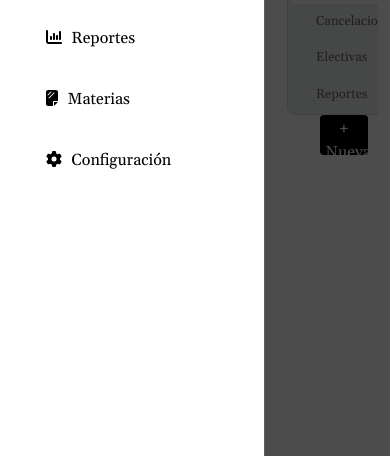
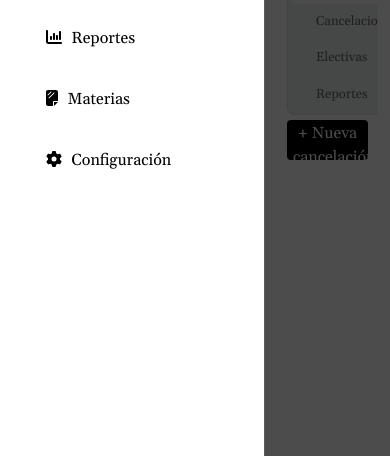
Before and after one commit to alexanderr4/Front_SisGestion, a React app: page /admin/home in a window 390 px wide. Shown: the part 388-844 px from the top of the page. Built offline with nearby package versions, Linux system fonts and the light colour scheme; sample sign-in values are in the browser's storage.

Commit message:
Arreglos css 2

```diff
--- a/src/components/home/ControlPanel.css
+++ b/src/components/home/ControlPanel.css
@@ -81,7 +81,7 @@ height: auto;
     justify-content: flex-end;
     align-items: center;
     padding-right: 0px;
-
+    padding-left: 0px;
 }
 
 .content-button-add button{
@@ -91,6 +91,11 @@ height: auto;
     height: 40px;
     width: 70%;
     border-radius: 4px;
+    @media screen and (max-width: 768px) {
+        margin-top: 5px;
+        width: 100%;
+
+    }
 }
 
 .content-button-add button:hover{
--- a/src/components/home/ControlPanel.js
+++ b/src/components/home/ControlPanel.js
@@ -42,7 +42,7 @@ const ControlPanel = () => {
                 <div className='header-title'>
                     <h3 className="header ">Panel de control</h3>
                 </div>
-                <div className='col-12 col-md-7 content-sub-menu'>
+                <div className='col-12 col-md-6 content-sub-menu'>
                     <Nav className='custom-sub-menu' variant="tabs" activeKey={activeTab} onSelect={(selectedKey) => setActiveTab(selectedKey)}>
                         <Nav.Item>
                             <Nav.Link eventKey="summary" onClick={() => handleNavigation('/home/summary')}>Resumen</Nav.Link>
@@ -58,7 +58,7 @@ const ControlPanel = () => {
                         </Nav.Item>
                     </Nav>
                 </div>
-                <div className='col-12 col-md-5 content-button-add' >
+                <div className='col-12 col-md-6 content-button-add' >
                     <button onClick={() => hadleButton()}>+ Nueva cancelación</button>
                 </div>
             </div>
```
